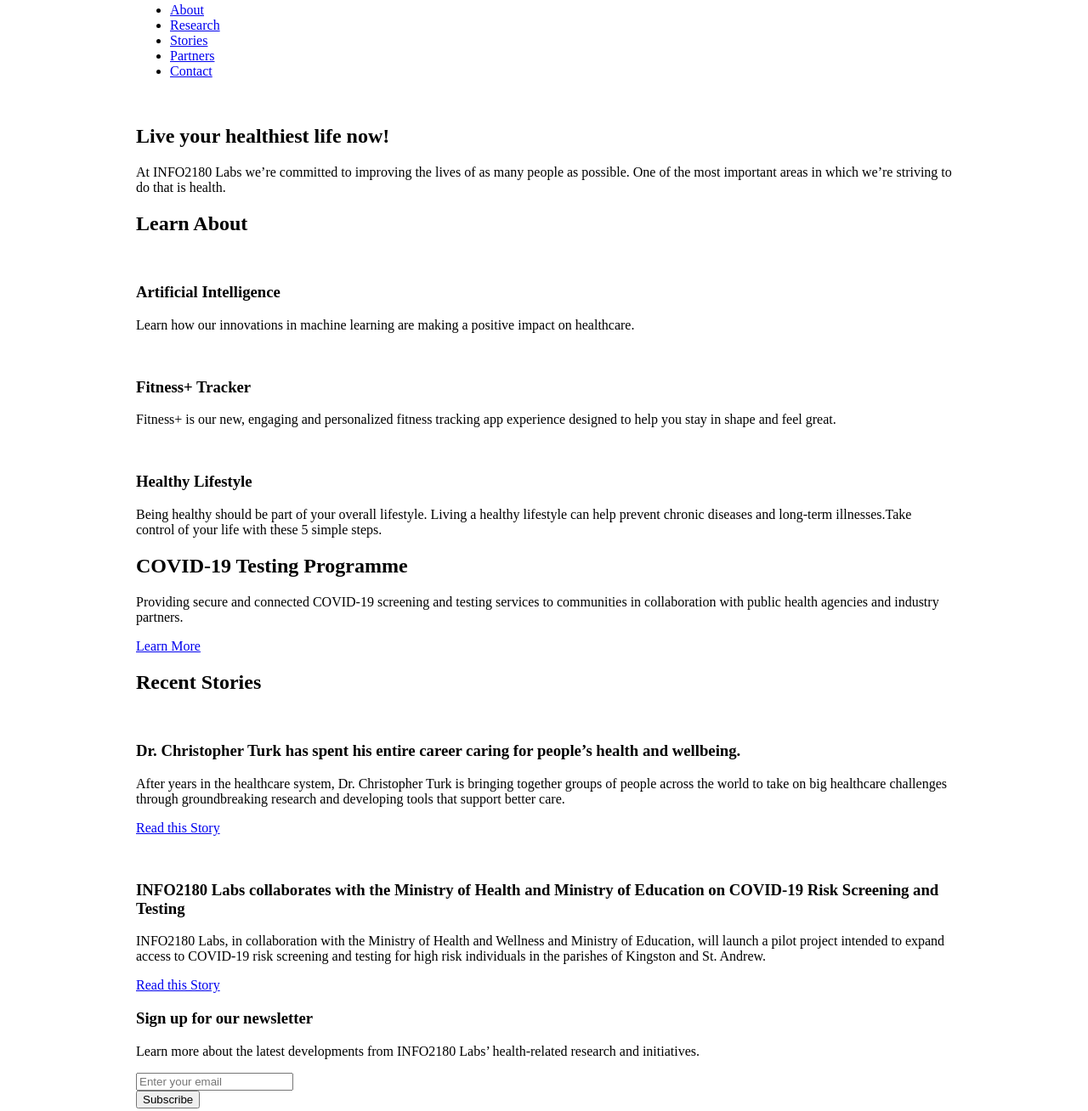
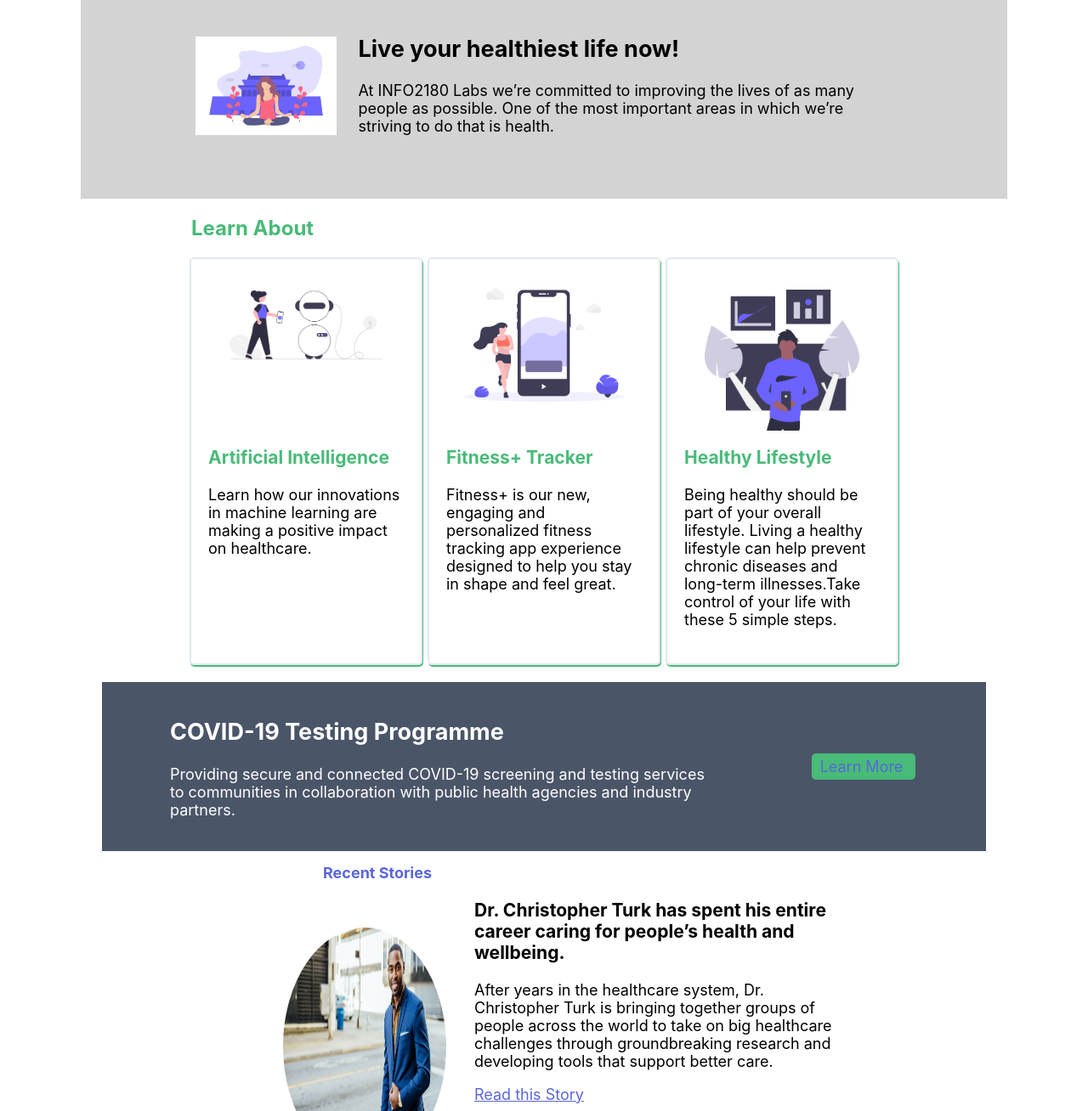
Before and after one commit to marlonlewis2020/info2180-project1, a plain HTML site: page index.html in a window 1280 px wide. Shown: the part 77-1385 px from the top of the page at 85% size. Drawn offline with Linux system fonts and the light colour scheme.

Commit message:
Completed first draft without js file

```diff
--- a/index.html
+++ b/index.html
@@ -26,7 +26,7 @@
         <section class="overview-hero">
             <div class="container">
                 <div class="overview-hero-image">
-                    <img src="#" alt="">
+                    <img src="pictures/photo1.png" alt="">
                 </div>
                 <div class="overview-hero-text">
                     <h2>Live  your healthiest life now!</h2>
@@ -39,21 +39,21 @@
                 <h2>Learn About</h2>
                 <div class="cards">
                     <div class="card">
-                        <img src="#" alt="">
+                        <img src="pictures/photo2.png" alt="Artificial Intelligence illustration">
                         <div class="card-body">
                             <h3>Artificial Intelligence</h3>
                             <p>Learn how our innovations in machine learning are making a positive impact on healthcare.</p>
                         </div>
                     </div>
                     <div class="card">
-                        <img src="#" alt="">
+                        <img src="pictures/photo3.png" alt="Fitness Tracker illustration">
                         <div class="card-body">
                             <h3>Fitness+ Tracker</h3>
                             <p>Fitness+ is our new, engaging and personalized fitness tracking app experience designed to help you stay in shape and feel great.</p>
                         </div>
                     </div>
                     <div class="card">
-                        <img src="#" alt="">
+                        <img src="pictures/photo4.png" alt="Healthy Lifestyle illustration">
                         <div class="card-body">
                             <h3>Healthy Lifestyle</h3>
                             <p>Being healthy should be part of your overall lifestyle. Living a healthy lifestyle can help prevent chronic diseases and long-term illnesses.Take control of your life with these 5 simple steps.</p>
@@ -77,7 +77,7 @@
             <div class="container">
                 <h2>Recent Stories</h2>
                 <article>
-                    <img src="" alt="">
+                    <img src="pictures/photo5.jpg" alt="Dr. Christopher Turk's picture">
                     <div class="article-body">
                         <h3>Dr. Christopher Turk has spent his entire career caring for people’s health and wellbeing.</h3>
                         <p>After years in the healthcare system, Dr. Christopher Turk is bringing together groups of people across the world to take on big healthcare challenges through groundbreaking research and developing tools that support better care.</p>
@@ -85,7 +85,7 @@
                     </div>
                 </article>
                 <article>
-                    <img src="" alt="">
+                    <img src="pictures/photo6.jpg" alt="Lab studies picture">
                     <div class="article-body">
                         <h3>INFO2180 Labs collaborates with the Ministry of Health and Ministry of Education on COVID-19 Risk Screening and Testing</h3>
                         <p>INFO2180 Labs, in collaboration with the Ministry of Health and Wellness and Ministry of Education, will launch a pilot project intended to expand access to COVID-19 risk screening and testing for high risk individuals in the parishes of Kingston and St. Andrew.</p>
--- a/styles.css
+++ b/styles.css
@@ -1,7 +1,21 @@
 /* Add your CSS to this file */
+:root{
+    --green: #48BB78;
+    --corners: 5px;
+    --t-size: 18px;
+    --blue: #5A67D8;
+    --gray: #4A5568;
+    --white:  #E2E8F0;
+    --nav-color: #6b7280;
+}
+
 body {
+    display: flex;
+    flex-direction: column;
     margin: 0;
-    font-size: 16px;
+    font-family: -apple-system, BlinkMacSystemFont, 'Segoe UI', Roboto, Oxygen, Ubuntu, Cantarell, 'Open Sans', 'Helvetica Neue', sans-serif;
+    font-size: var(--t-size);
+    color: black;
 }
 
 .container {
@@ -10,7 +24,192 @@ body {
     width: 100%;
 }
 
-.story_images {
-    width: 150px;
+header .container {
+    display: flex;
+    padding-left: 80px;
+    background-color: white;
+    font-size: var(--t-size);
+    justify-content: space-between;
+}
+
+h1 {
+    font-size: var(--t-size);
+}
+
+section.overview-hero .container {
+    background-color: lightgray;
+    padding: 50px;
+    padding-left: 80px;
+    align-content: center;
+    /* padding-bottom: 20px; */
+}
+
+.overview-hero-image img {
+    float: left;
+    width: 13vw;
+    padding: 25px;
+    margin-left: 30px;
+}
+
+.overview-hero-text {
+    width: 65vw;
+}
+
+ul {
+    list-style-type: none;
+    display: inline;
+    margin: 0;
+    padding: 0;
+}
+
+li {
+    float: right;
+    padding: 8px;
+}
+
+header a:any-link {
+    color: var(--nav-color);
+    text-decoration-line: none;
+}
+
+header a:hover {
+    color: var(--blue);
+}
+
+section.learn-about img {
+    width: 230px;
+    justify-content: center;
+}
+
+section.learn-about h2 {
+    font-size: 24px;
+    color: var(--green);
+    margin-left: 65px;
+}
+
+section.learn-about h3 {
+    font-size: 21px;
+    color: var(--green);
+}
+
+section.learn-about .cards {
+    display: grid;
+    column-gap: 30px;
+    grid-template-columns: 250px 250px 250px;
+    grid-template-rows: 500px;
+    justify-items: center;
+    justify-content: center;
+}
+
+section.learn-about .card {
+    display: grid;
+    grid-template-rows: 180px 250px;
+    border-color: var(--white);
+    border-width: 2px;
+    border-style: solid;
+    border-radius: var(--corners);
+    box-shadow: 1px 2px var(--green);
     padding: 20px;
+    margin-bottom: 20px;
 }
+
+.cards h3 {
+    color: var(--green);
+    font-size: 21px;
+}
+
+.testing .container {
+    display: grid;
+    grid-template-columns: 70% 30%;
+    background-color: var(--gray);
+    COLOR: WHITE;
+    padding-left: 80px;
+    align-items: center;
+    justify-items: center;
+    padding-top: 20px;
+    padding-bottom: 20px;
+}
+
+div.testing-desciption {
+    padding-right: 30px;
+    text-justify: center;
+}
+
+.testing div .btn {
+    background-color: var(--green);
+    border-radius: var(--corners);
+    padding-left: 10px;
+    padding-right: 15px;
+    padding-top: 5px;
+    padding-bottom: 5px;
+    text-decoration-line: none;
+}
+
+.stories {
+    padding-left: 300px;
+    width: 700px;
+}
+
+.stories h2,a {
+    color: var(--blue);
+    font-size: var(--t-size);
+}
+
+.stories h2 {
+    padding-left:80px;
+}
+
+.stories img {
+    border-radius: 100%;
+    width: 15vw;
+    height: 35vh;
+    padding: 33px;
+    float: left;
+}
+
+.newsletter .container {
+    background-color: var(--green);
+    color: white;
+    padding-top: 20px;
+    padding-bottom: 50px;
+    padding-left: 80px;
+    gap: 0px;
+}
+
+.newsletter .btn {
+    background-color: var(--blue);
+    padding-left: 15px;
+    padding-right: 15px;
+    padding-top: 5px;
+    padding-bottom: 5px;
+    align-items: center;
+    border-style: line;
+    border-radius: 5px;
+    border-width: 1px;
+}
+
+.newsletter .container h3,form {
+    padding-left: 200px;
+    padding-right: 250px;
+}
+
+.newsletter p {
+    padding-left: 200px;
+    padding-right: 250px;
+}
+
+.newsletter .container form {
+    display: flex;
+    gap: 10px;
+    justify-content: center;
+}
+
+input {
+    width: 200px;
+}
+
+footer .container {
+    color: white;
+    background-color: var(--gray);
+    padding-left: 80px;
+}
```
Also changed, not shown: pictures/photo1.png (added), pictures/photo2.png (added), pictures/photo3.png (added), pictures/photo4.png (added), pictures/photo5.jpg (added), pictures/photo6.jpg (added).
